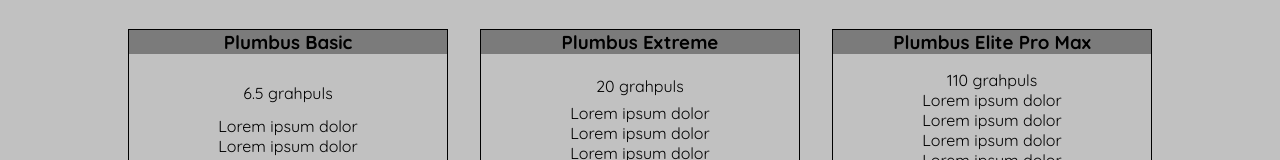
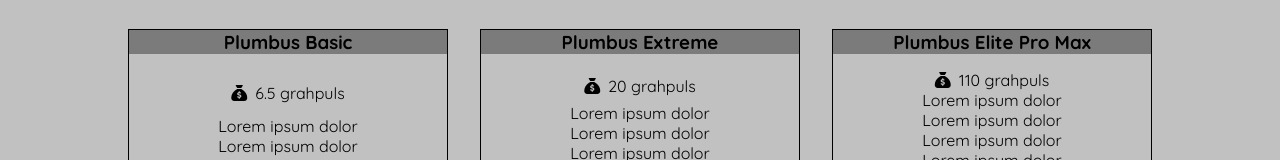
Before and after one commit to saves42/landing_page, a plain HTML site: page index.html in a window 1280 px wide. Shown: the part 1024-1184 px from the top of the page. Drawn offline with Linux system fonts and the light colour scheme.

Commit message:
add money icons to packages

```diff
--- a/index.html
+++ b/index.html
@@ -70,7 +70,7 @@
                 <div class="dk-bg">
                     <h3>Plumbus Basic</h3>
                 </div>
-                <span>6.5 grahpuls</span>
+                <span class="money icon">6.5 grahpuls</span>
                 <div class="list-box">
                     <ul class="col-flex">
                         <li>Lorem ipsum dolor</li>
@@ -84,7 +84,7 @@
                 <div class="dk-bg">
                     <h3>Plumbus Extreme</h3>
                 </div>
-                <span>20 grahpuls</span>
+                <span class="money icon">20 grahpuls</span>
                 <div class="list-box">
                     <ul class="col-flex">
                         <li>Lorem ipsum dolor</li>
@@ -99,7 +99,7 @@
                 <div class="dk-bg">
                     <h3>Plumbus Elite Pro Max</h3>
                 </div>
-                <span>110 grahpuls</span>
+                <span class="money icon">110 grahpuls</span>
                 <div class="list-box">
                     <ul class="col-flex">
                         <li>Lorem ipsum dolor</li>
--- a/styles/style.css
+++ b/styles/style.css
@@ -238,7 +238,11 @@ div.dk-bg {
     margin-bottom: 1em;;
 }
 
-
+.money::before {
+    font: var(--fa-font-solid);
+    content: "\f81d";
+    margin-right: 0.5em;
+}
 
 .col-flex ul{
     margin: 0 0 1em 0;
```
